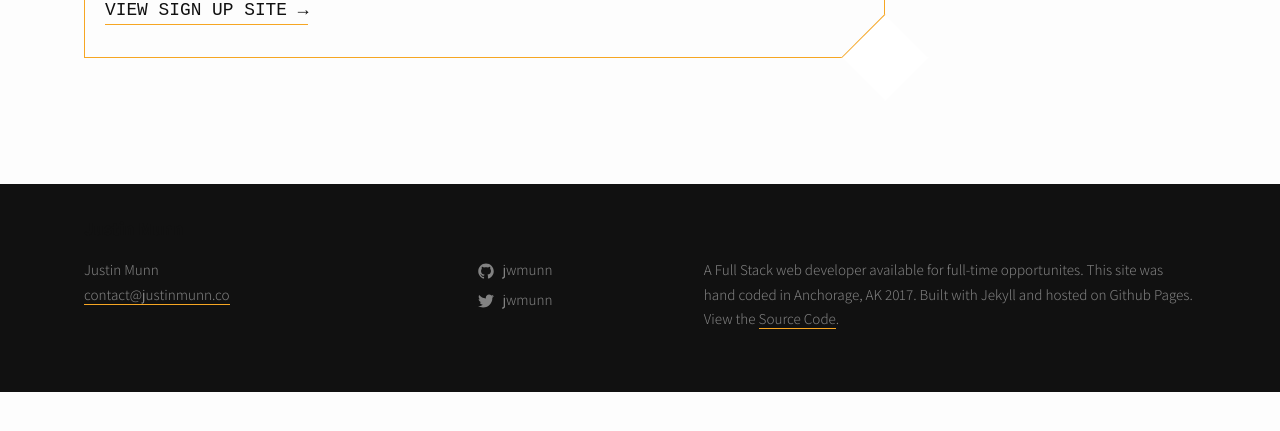
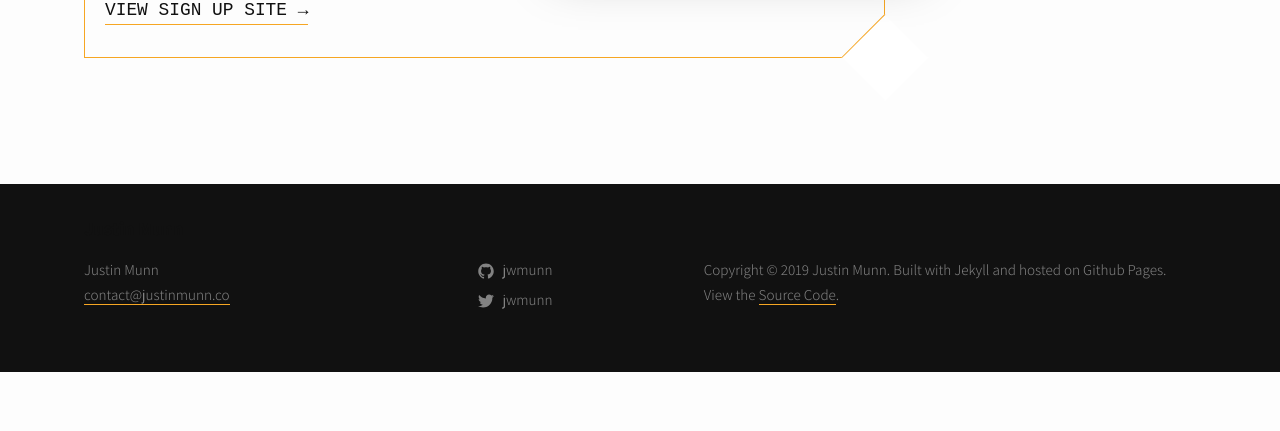
Before and after one commit to jwmunn/jwmunn.github.io, a Jekyll site: the page built from index.html, in a window 1280 px wide and 900 px high, scrolled down 5341 px. Shown: the top 431 px of the window. Built offline with Jekyll 4.4.1, drawn with Linux system fonts in a browser that asks for light colours; some of the changed text lies outside the part shown.

Commit message:
Updated hero and footer text

```diff
--- a/_config.yml
+++ b/_config.yml
@@ -16,7 +16,7 @@
 title: Justin Munn
 email: contact@justinmunn.co
 description: > # this means to ignore newlines until "baseurl:"
-  A Full Stack web developer available for full-time opportunites. This site was hand coded in Anchorage, AK 2017. Built with Jekyll and hosted on Github Pages.
+  Copyright © 2019 Justin Munn. Built with Jekyll and hosted on Github Pages.
 baseurl: "" # the subpath of your site, e.g. /blog
 url: "http://justinmunn.co" # the base hostname & protocol for your site, e.g. http://example.com
 twitter_username: jwmunn
--- a/_layouts/home.html
+++ b/_layouts/home.html
@@ -5,13 +5,13 @@
 <section id="intro" class="wrapper ">
     <div class="hero-text">
       <h4 id="hi">Hey, I'm Justin</h4>
-      <h1>A Full Stack Web Developer</h1>
+      <h1>A Front-End Web Developer</h1>
       <p>Web designer turned web developer. Hand coding sites since 2011. Currently at Microsoft.</p>
     </div>
     <div class="hero-social-links">
       <h4>ELSEWHERE</h4>
       <ul id="elsewhere">
-          <li><a href="mailto:contact@justinmunn.co" class="link">Email</a></li>
+        <li><a h[ref="mailto:contact@justinmunn.co" class="link">Email</a></li>
         <li><a href="https://github.com/jwmunn" class="link">Github</a></li>
         <li><a href="https://www.linkedin.com/in/jwmunn/" class="link">LinkedIn</a></li>
         <li><a href="https://twitter.com/jwmunn" class="link">Twitter</a></li>
```
Lines whose indentation alone changed are shown as unchanged.
